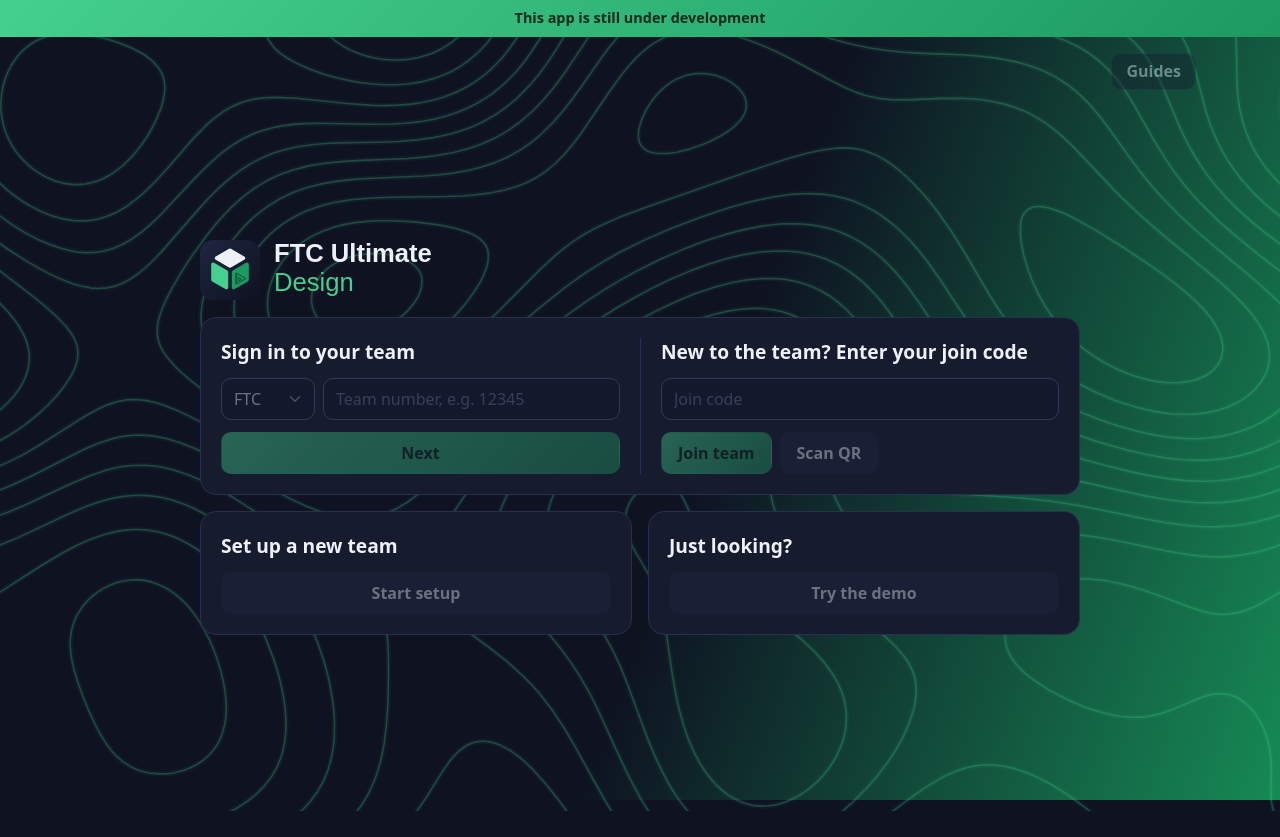
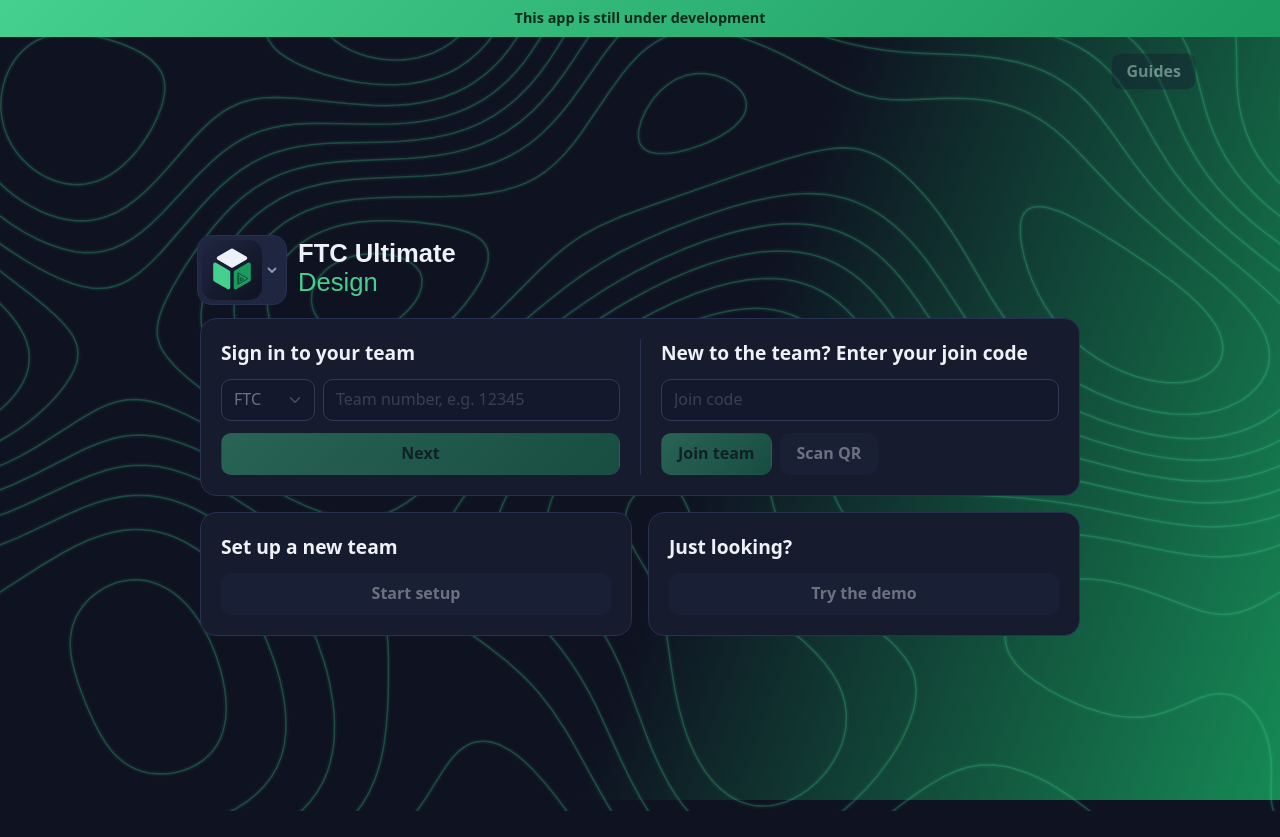
Before and after one commit to HuskerTheCat/FTC_Ultimate_Design, a website built with Vite: page index.html in a window 1280 px wide. Built offline with nearby package versions, Linux system fonts and the light colour scheme; files whose address does not match are found by name.

Commit message:
App switcher button: outlined tile with a chevron, as in Inventory

```diff
--- a/src/main.js
+++ b/src/main.js
@@ -10,7 +10,7 @@ function renderWelcome() {
     <main class="center wide">
       <div class="lockup">
         <div class="menuwrap">
-          <button id="apps-toggle" aria-label="FTC Ultimate apps" title="FTC Ultimate apps" aria-haspopup="true" aria-expanded="false" aria-controls="apps-menu"><span class="app-icon design"></span></button>
+          <button id="apps-toggle" aria-label="FTC Ultimate apps" title="FTC Ultimate apps" aria-haspopup="true" aria-expanded="false" aria-controls="apps-menu"><span class="app-icon design"></span><svg class="chevron" viewBox="0 0 12 12" width="12" height="12" aria-hidden="true"><path d="M2.5 4.5 6 8l3.5-3.5" fill="none" stroke="currentColor" stroke-width="1.8" stroke-linecap="round" stroke-linejoin="round"/></svg></button>
           <div id="apps-menu" class="menu" hidden>
             <h3>FTC Ultimate</h3>
             <a class="menu-item" href="https://huskerthecat.github.io/FTC_Ultimate_Inventory/" data-app="inventory"><span class="app-icon inventory"></span>Inventory</a>
--- a/src/style.css
+++ b/src/style.css
@@ -75,8 +75,13 @@ a { color: var(--accent); }
 /* The home page's cube opens the app switcher: Inventory, Competition and Design, each with its own cube. */
 .center > .lockup { display: flex; flex-direction: column; align-items: flex-start; gap: 16px; }
 .menuwrap { position: relative; display: flex; }
-#apps-toggle { flex: none; min-height: 0; margin: -3px; padding: 3px; background: none; border: none; }
-#apps-toggle:hover, #apps-toggle[aria-expanded="true"] { background: var(--raised); }
+/* An outlined tile with a chevron, so the cube reads as a button rather than a logo (as in Inventory). */
+#apps-toggle { flex: none; display: flex; align-items: center; gap: 4px; min-height: 0; margin: -3px; padding: 4px 8px 4px 4px; background: var(--raised); border: 1px solid var(--border); border-radius: 14px; cursor: pointer; transition: transform 0.1s; }
+#apps-toggle:hover, #apps-toggle[aria-expanded="true"] { border-color: var(--accent); }
+#apps-toggle:active { transform: scale(0.94); }
+#apps-toggle .chevron { flex: none; color: var(--muted); }
+#apps-toggle:hover .chevron, #apps-toggle[aria-expanded="true"] .chevron { color: var(--accent); }
+#apps-toggle[aria-expanded="true"] .chevron { transform: rotate(180deg); }
 .app-icon { display: block; width: 52px; height: 52px; background: center / contain no-repeat; }
 .app-icon.inventory { background-image: url(./inventory.svg); }
 .app-icon.competition { background-image: url(./competition.svg); }
```
Also changed, not shown: SUITE.md (+1 -0 lines).
